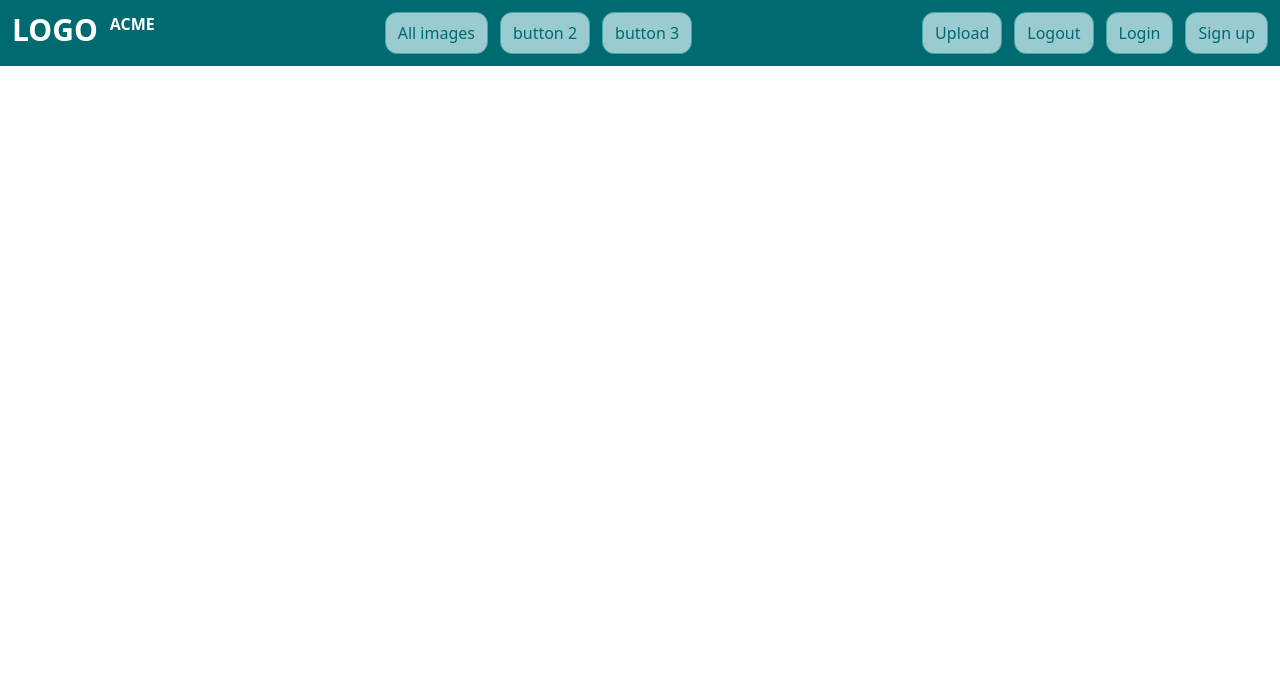
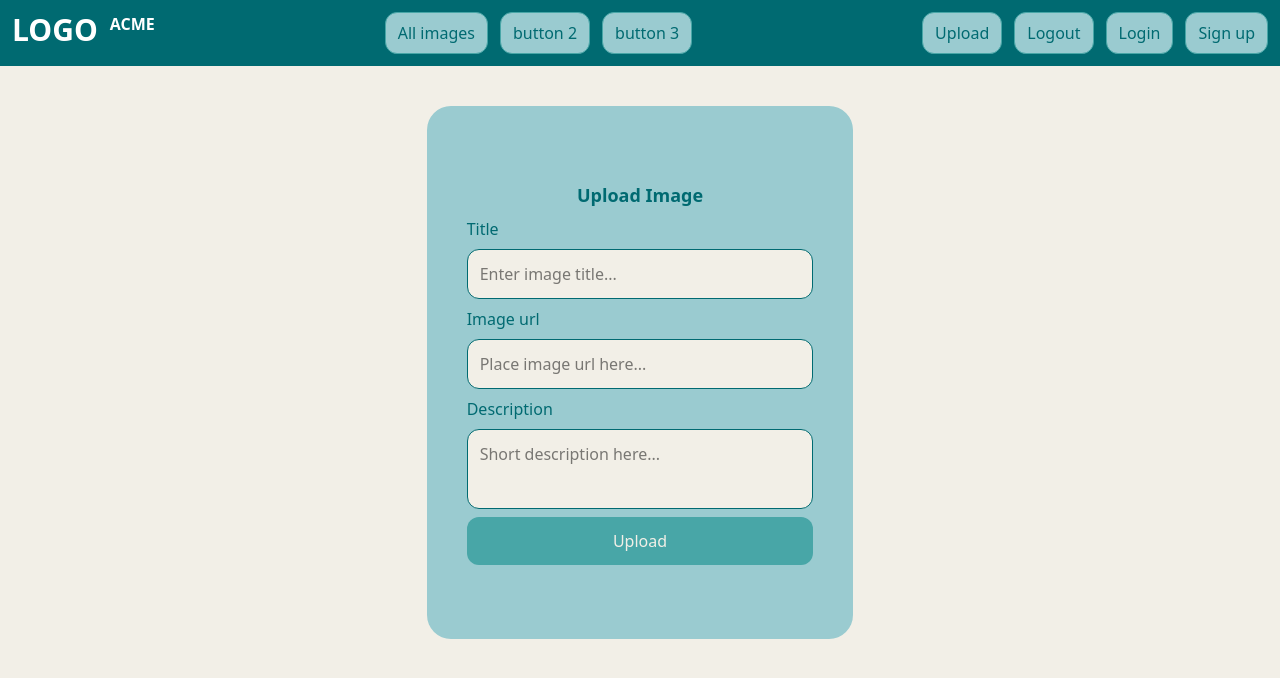
Before and after one commit to infernall92/image-sharing-app, a React (Vite) app: page /image-upload in a window 1280 px wide. Shown: the top 678 px of the page. Built offline with nearby package versions, Linux system fonts and the light colour scheme; what @heroui/react would draw is missing.

Commit message:
upload image page & routes update

```diff
--- a/src/App.jsx
+++ b/src/App.jsx
@@ -3,6 +3,7 @@ import Header from "./components/header/Header";
 import { Route, Routes } from "react-router";
 import Login from "./components/login/Login";
 import Register from "./components/register/Register";
+import ImageUpload from "./components/image-upload/ImageUpload";
 
 function App() {
   return (
@@ -12,6 +13,7 @@ function App() {
         <Route path="/" element={<HeroScreen />} />
         <Route path="/login" element={<Login />} />
         <Route path="/register" element={<Register />} />
+        <Route path="/image-upload" element={<ImageUpload />} />
       </Routes>
     </div>
   );
--- a/src/components/header/Header.jsx
+++ b/src/components/header/Header.jsx
@@ -21,7 +21,7 @@ export default function Header() {
       </div>
       <div className="flex gap-3">
         <div id="user" className="flex gap-3">
-          <Link to="/upload">
+          <Link to="/image-upload">
             <Button onClick={""}>Upload</Button>
           </Link>
           <Link to="/logout">
--- /dev/null
+++ b/src/components/image-upload/ImageUpload.jsx
@@ -0,0 +1,51 @@
+export default function ImageUpload() {
+  return (
+    <section id="upload-page" className="mt-10 flex justify-center h-screen">
+      <form
+        id="upload"
+        className="bg-[#9ACBD0] w-1/3 h-2/3 flex flex-col p-10 justify-center items-center rounded-3xl"
+      >
+        <div className="flex flex-col gap-2 w-full">
+          <h1 className="text-lg font-bold text-[#006A71] text-center">
+            Upload Image
+          </h1>
+          <label htmlFor="title" className="text-[#006A71]">
+            Title
+          </label>
+          <input
+            type="text"
+            id="title"
+            name="title"
+            placeholder="Enter image title..."
+            className="bg-[#F2EFE7] border border-[#006A71] rounded-xl p-3"
+          />
+          <label htmlFor="url" className="text-[#006A71]">
+            Image url
+          </label>
+          <input
+            type="text"
+            id="url"
+            name="url"
+            placeholder="Place image url here..."
+            className="bg-[#F2EFE7] border border-[#006A71] rounded-xl p-3"
+          />
+          <label htmlFor="description" className="text-[#006A71]">
+            Description
+          </label>
+          <textarea
+            name="description"
+            id="description"
+            className="bg-[#F2EFE7] border border-[#006A71] rounded-xl p-3 resize-none h-20 w-full"
+            placeholder="Short description here..."
+          />
+          <button
+            type="submit"
+            className="text-[#F2EFE7] bg-[#48A6A7] rounded-xl hover:bg-[#006A71] p-3"
+          >
+            Upload
+          </button>
+        </div>
+      </form>
+    </section>
+  );
+}
--- a/src/components/register/Register.jsx
+++ b/src/components/register/Register.jsx
@@ -2,7 +2,7 @@ export default function Register() {
   return (
     <section id="register" className="mt-10 flex justify-center h-screen">
       <form
-        id="login"
+        id="register"
         className="bg-[#9ACBD0] w-1/3 h-2/3 flex flex-col p-10 justify-center items-center rounded-3xl"
       >
         <div className="flex flex-col gap-3">
```
